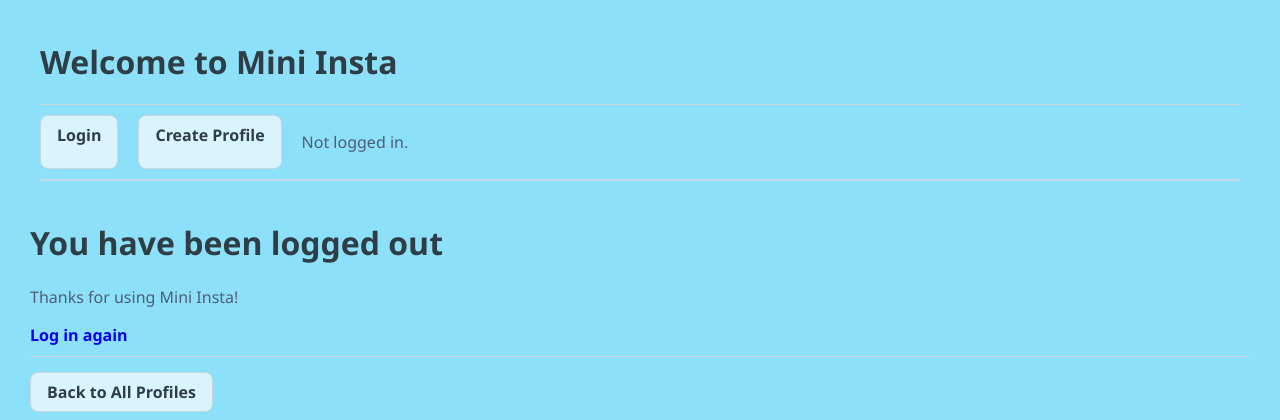
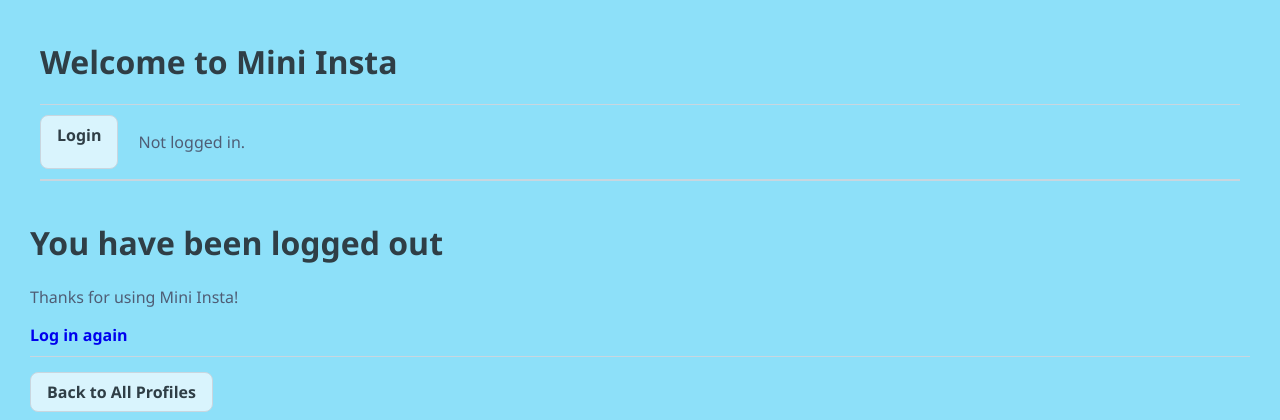
Before and after one commit to karachio/cs412, a Django app: page /mini_insta/logout/confirmation/ in a window 1280 px wide. Shown: the top 420 px of the page. Run offline with Django 5.2, Linux system fonts and the light colour scheme.

Commit message:
Restore code from 2 commits ago

```diff
--- a/mini_insta/templates/mini_insta/base.html
+++ b/mini_insta/templates/mini_insta/base.html
@@ -25,7 +25,6 @@ its content for display.-->
                     <p>Logged in as: {{ request.user.username }}</p>
                 {% else %}
                     <a href="{% url 'login' %}">Login</a>
-                    <a href="{% url 'create_profile' %}">Create Profile</a>
                     <p>Not logged in.</p>
                 {% endif %}
             </nav>
--- a/mini_insta/templates/mini_insta/update_profile_form.html
+++ b/mini_insta/templates/mini_insta/update_profile_form.html
@@ -9,7 +9,7 @@
 <h2>Update this Profile</h2>
 
 
-<form action="{% url 'update_profile' %}" method="POST"
+<form action="{% url 'update_profile' profile.pk %}" method="POST"
     enctype="multipart/form-data">
     {% csrf_token %}
     <table>
--- a/mini_insta/urls.py
+++ b/mini_insta/urls.py
@@ -3,7 +3,7 @@
 # Description: The url mapping to specific views needed for the mini insta
 
 from django.urls import path
-from .views import ProfileListView, ProfileDetailView, PostDetailView, CreatePostView, UpdateProfileView, DeletePostView, UpdatePostView, ShowFollowersDetailView, ShowFollowingDetailView, ShowFeedView, SearchView, ShowProfileView, LogoutConfirmationView, CreateProfileView, FollowProfileView, DeleteFollowProfileView, LikePostView, DeleteLikePostView
+from .views import ProfileListView, ProfileDetailView, PostDetailView, CreatePostView, UpdateProfileView, DeletePostView, UpdatePostView, ShowFollowersDetailView, ShowFollowingDetailView, ShowFeedView, SearchView, ShowProfileView, LogoutConfirmationView
 from django.contrib.auth import views as auth_views
 
 
@@ -24,9 +24,5 @@ urlpatterns = [
     path('login/',auth_views.LoginView.as_view(template_name='mini_insta/login.html'),name='login'),
     path('logout/',auth_views.LogoutView.as_view(next_page='logout_confirmation'),name='logout'),
     path('logout/confirmation/',LogoutConfirmationView.as_view(),name='logout_confirmation'),
-    path('create_profile', CreateProfileView.as_view(), name='create_profile'),
-    path('profile/<int:pk>/follow', FollowProfileView.as_view(), name='follow'),
-    path('profile/<int:pk>/delete_follow', DeleteFollowProfileView.as_view(), name='delete_follow'),
-    path('post/<int:pk>/like', LikePostView.as_view(), name='like'),
-    path('post/<int:pk>/delete_like', DeleteLikePostView.as_view(), name='delete_like'),
+
 ]
--- a/mini_insta/views.py
+++ b/mini_insta/views.py
@@ -3,8 +3,8 @@
 # Description: the views python files that contains the profilelistview and
 # profiledetailview, both needed to retrieve the profiles objects
 
-from django.shortcuts import render, redirect
-from .models import Post, Photo, Profile, Follow, Like
+from django.shortcuts import render
+from .models import Post, Photo, Profile
 from django.urls import reverse
 from django.contrib.auth.mixins import LoginRequiredMixin ## NEW
 from django.contrib.auth.forms import UserCreationForm ## NEW
@@ -14,11 +14,11 @@ from django.contrib.auth import login # NEW
 # Create your views here.
 
 from .models import Profile
-from django.views.generic import ListView, DetailView, CreateView, UpdateView, DeleteView, TemplateView, View
+from django.views.generic import ListView, DetailView, CreateView, UpdateView, DeleteView, TemplateView
 import random
-from .forms import UpdateProfileForm, CreateProfileForm
+from .forms import UpdateProfileForm
 from django.shortcuts import get_object_or_404
-from django.contrib.auth.backends import ModelBackend
+
 
 
 class ProfileListView(ListView):
@@ -45,19 +45,6 @@ class PostDetailView(DetailView):
     model = Post
     template_name = "mini_insta/show_post.html"
     context_object_name = "post"
-
-    def get_context_data(self, **kwargs):
-        context = super().get_context_data(**kwargs)
-
-        post = self.get_object()
-        user_profile = Profile.objects.get(user=self.request.user)
-
-        context['has_liked'] = Like.objects.filter(
-            post=post,
-            profile=user_profile
-        ).exists()
-
-        return context
 
 
 class CreatePostView(LoginRequiredMixin, CreateView):
@@ -332,125 +319,7 @@ class ShowProfileView(LoginRequiredMixin, DetailView):
     def get_object(self):
         return Profile.objects.get(user=self.request.user)
 
-    def get_context_data(self, **kwargs):
-        context = super().get_context_data(**kwargs)
-
-        viewed_profile = self.object
-        user_profile = Profile.objects.get(user=self.request.user)
-
-        context['is_following'] = Follow.objects.filter(
-            profile=viewed_profile,
-            follower_profile=user_profile
-        ).exists()
-
-        return context
-
 
 
 class LogoutConfirmationView(TemplateView):
     template_name = "mini_insta/logged_out.html"
-
-
-
-class CreateProfileView(CreateView):
-    model = Profile
-    form_class = CreateProfileForm
-    template_name = "mini_insta/create_profile_form.html"
-
-    def get_context_data(self, **kwargs):
-        context = super().get_context_data(**kwargs)
-
-        context["user_form"] = UserCreationForm()
-
-        return context
-
-    def form_valid(self, form):
-        user_form = UserCreationForm(self.request.POST)
-
-        if user_form.is_valid():
-            user = user_form.save()
-
-
-            login(self.request,user,backend='django.contrib.auth.backends.ModelBackend')
-
-
-            form.instance.user = user
-
-
-            return super().form_valid(form)
-
-
-        return self.form_invalid(form)
-
-    def get_success_url(self):
-        return reverse('login')
-
-
-class FollowProfileView(LoginRequiredMixin, View):
-
-    def post(self, request, pk):
-        user_profile = Profile.objects.get(user=request.user)
-        target_profile = Profile.objects.get(pk=pk)
-
-
-        if user_profile == target_profile:
-            return redirect('show_profile', pk=pk)
-
-        follow_relation = Follow.objects.filter(
-            profile=target_profile,
-            follower_profile=user_profile
-        )
-
-
-        if follow_relation.exists():
-            follow_relation.delete()
-
-        else:
-            Follow.objects.create(
-                profile=target_profile,
-                follower_profile=user_profile
-            )
-
-        return redirect('show_profile', pk=pk)
-
-class DeleteFollowProfileView(LoginRequiredMixin, View):
-
-    def post(self, request, pk):
-        user_profile = Profile.objects.get(user=request.user)
-        target_profile = Profile.objects.get(pk=pk)
-
-        Follow.objects.filter(
-            profile=target_profile,
-            follower_profile=user_profile
-        ).delete()
-
-        return redirect('show_profile', pk=pk)
-
-class LikePostView(LoginRequiredMixin, View):
-
-    def post(self, request, pk):
-        user_profile = Profile.objects.get(user=request.user)
-        post = Post.objects.get(pk=pk)
-
-        if post.profile == user_profile:
-            return redirect('show_post', pk=pk)
-
-        Like.objects.get_or_create(
-            post=post,
-            profile=user_profile
-        )
-
-        return redirect('show_post', pk=pk)
-
-class DeleteLikePostView(LoginRequiredMixin, View):
-
-    def post(self, request, pk):
-        user_profile = Profile.objects.get(user=request.user)
-        post = Post.objects.get(pk=pk)
-
-        Like.objects.filter(
-            post=post,
-            profile=user_profile
-        ).delete()
-
-        return redirect('show_post', pk=pk)
```
Also changed, not shown: mini_insta/forms.py (+0 -8 lines), mini_insta/models.py (+4 -4 lines), mini_insta/templates/mini_insta/logged_out.html (+0 -7 lines), mini_insta/templates/mini_insta/login.html (+0 -7 lines), mini_insta/templates/mini_insta/show_post.html (+1 -21 lines), mini_insta/templates/mini_insta/show_profile.html (+0 -21 lines), db.sqlite3.
